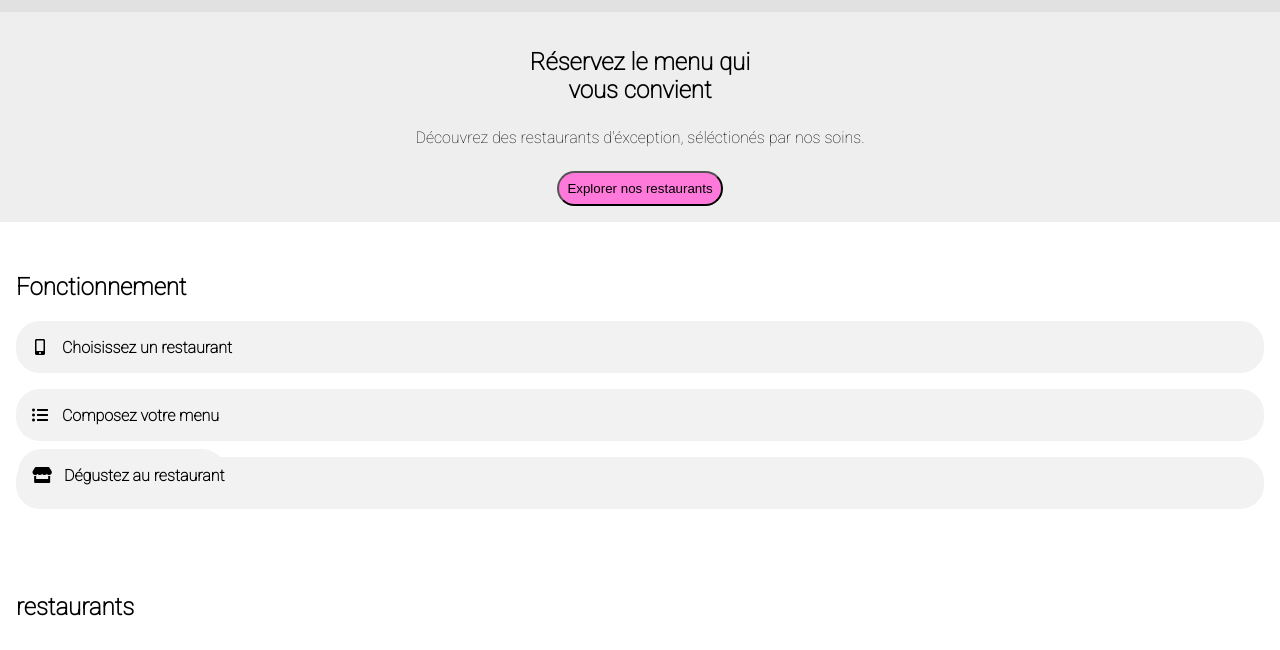
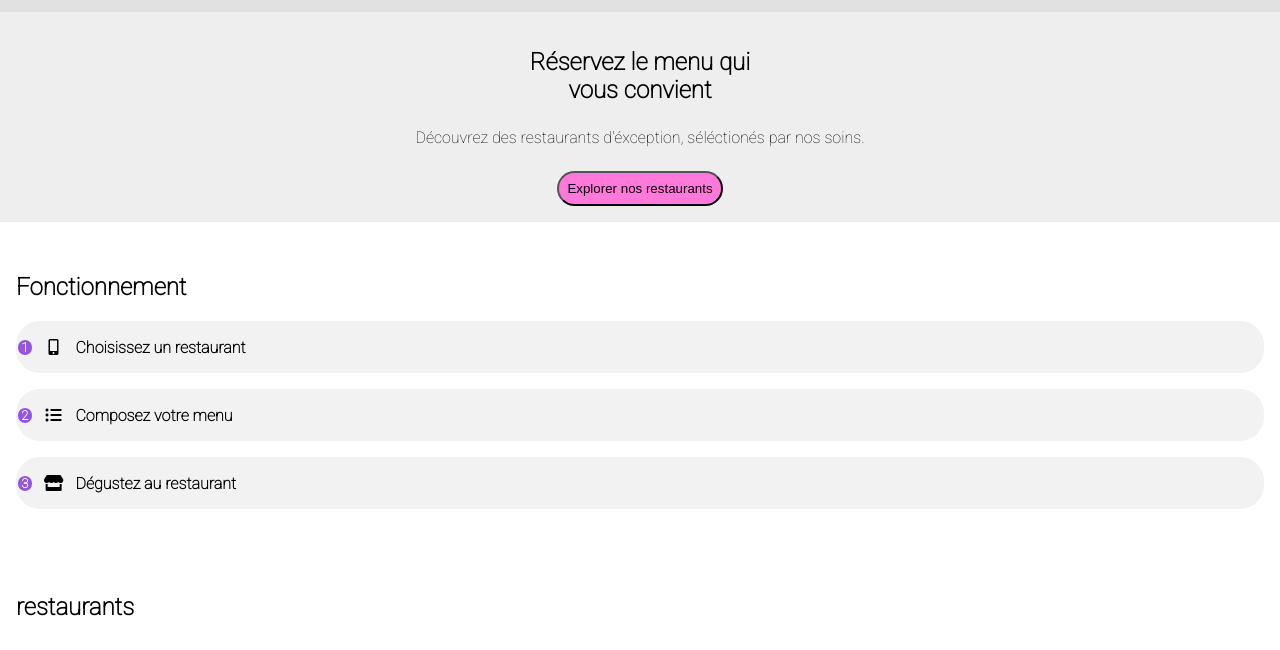
Before and after one commit to Salima83/SalimaAlmeras_3_30032021, a website: page Acceuil.html in a window 1280 px wide. Shown: the part 141-791 px from the top of the page. Drawn offline with Linux system fonts and the light colour scheme; grey boxes are pictures that could not be loaded; a web font is replaced by a local one.

Commit message:
Ajouter les fichiers

```diff
--- a/Acceuil.html
+++ b/Acceuil.html
@@ -36,26 +36,28 @@
         </section>
         <div class="Fonctionnement">
             <h2 class="Titre2">Fonctionnement</h2>
-            <div class="Fonction1">
+            <div class="Fonction1 compteur">
                 <div class="icone-fonctionnement">
                     <i class="fas fa-mobile-alt"></i>
                 </div>
                 <span class="fonction1">Choisissez un restaurant</span>
+                <!--1-->
             </div>
-            <div class="Fonction1">
+            <div class="Fonction1  compteur">
                 <div class="icone-fonctionnement">
                     <i class="fa fa-list-ul" aria-hidden="true"></i>
                 </div>
                 <span class="fonction1">Composez votre menu</span>
+                <!--2-->
             </div>
-            <div class="Fonction1">
-                <div class="Fonction1">
-                    <div class="icone-fonctionnement">
-                        <i class="fas fa-store"></i>
-                    </div>
-                    <span class="fonction">Dégustez au restaurant</span>
+            <div class="Fonction1  compteur">
+                <div class="icone-fonctionnement">
+                    <i class="fas fa-store"></i>
                 </div>
+                <span class="fonction">Dégustez au restaurant</span>
+                <!--3-->
             </div>
+        </div>
         </div>
         <div class="contenue">
             <h2 class="contenue1">restaurants</h2>
--- a/sass/style.scss
+++ b/sass/style.scss
@@ -63,6 +63,16 @@ body {
     margin-bottom: 1rem;
 }
 
+.Fonction1.compteur::before {
+    counter-increment: section3 1;
+    content: counter(section3);
+    background: #9356DC;
+    border-radius: 100px;
+    padding: 0rem 0.2rem;
+    color: white;
+    font-size: small;
+}
+
 .icone-fonctionnement {
     display: flex;
     align-items: center;
@@ -92,6 +102,7 @@ body {
 
 .Fonctionnement {
     padding: 2rem 1rem;
+    counter-reset: section3;
 }
 
 .contenue {
```
Also changed, not shown: public/css/style.css, 1 other file.
